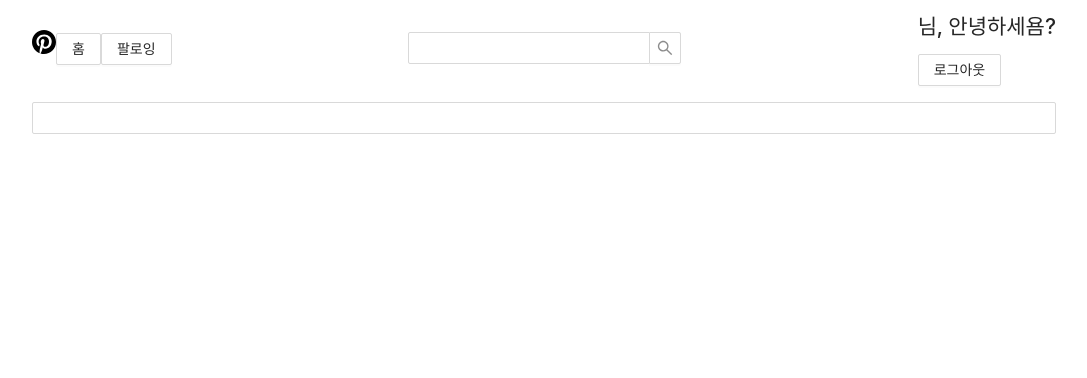
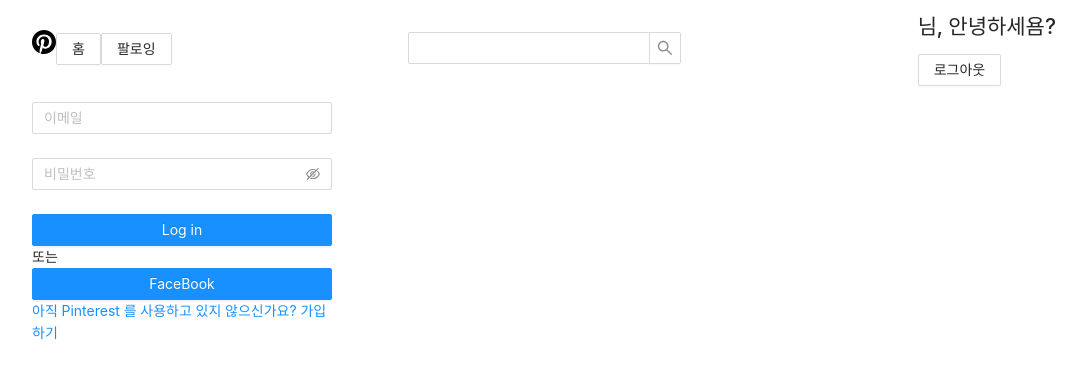
Before and after one commit to gptjddldi/Pinterest-, a React (Create React App) app in the folder frontend/: page /account/login in a window 1280 px wide. Shown: the top 378 px of the page, without its empty margins (96-1183 px from the left). Built offline with nearby package versions, Linux system fonts and the light colour scheme.

Commit message:
Login, Signup Page 구현

```diff
--- a/frontend/src/components/routings/LoginRequiredRouter.js
+++ b/frontend/src/components/routings/LoginRequiredRouter.js
@@ -10,7 +10,11 @@
         <Route {...kwargs} render={props =>
             isAuth
             ? <C {...props}/>
-            : <Redirect to={'account/login'}/>
+            : <Redirect to={{
+                    pathname: '/account/login',
+                    state: {from: props.location}
+                }}/>
+
         }/>
     )
 }
--- a/frontend/src/pages/Home.js
+++ b/frontend/src/pages/Home.js
@@ -1,13 +1,10 @@
 import React from 'react'
 import PostList from "../components/PostList";
-import AuthModal from "../components/AuthModal";
 
 export default function Home() {
     return(
         <div>
-            <AuthModal/>
             <PostList/>
-
         </div>
     )
 }
--- a/frontend/src/pages/account/login.js
+++ b/frontend/src/pages/account/login.js
@@ -1,10 +1,82 @@
-import React from 'react'
-import {Input} from "antd";
+import React, {useState} from 'react'
+import {Button, Form, Input, Modal} from "antd";
+import {useDispatch} from "react-redux";
+import {login} from "../../actions/userAction";
+import Axios from "axios";
+import {Link, useHistory, useLocation} from "react-router-dom";
+import './login.scss'
+
+const layout = {
+    labelCol: { span: 8 },
+    wrapperCol: { span: 16 },
+};
+const tailLayout = {
+    wrapperCol: { offset: 8, span: 16 },
+};
 
 export default function Login() {
-    return  (
+
+    const history = useHistory()
+    const location = useLocation()
+
+    const dispatch = useDispatch()
+    const onLogin = (data) => dispatch(login(data));
+
+    const {from: loginRedirectUrl} = location.state || {from: {pathname: "/"}}
+
+
+    const Login = (values) => {
+        async function fn() {
+            const {email, password} = values;
+            const data = {email, password}
+            try{
+                console.log(data)
+                const apiRoot = "http://localhost:8000/account/login/"
+                const response = await Axios.post(apiRoot, data)
+                console.log(response)
+                onLogin(response.data)
+            }
+            catch (err){
+                console.log(err)
+            }
+            history.push(loginRedirectUrl)
+        }
+        fn()
+    }
+
+    return (
         <div>
-            <Input />
+            <Form
+                name="normal_login"
+                className="login-form"
+                initialValues={{ remember: true }}
+                onFinish={Login}
+            >
+                <Form.Item
+                    name="email"
+                    rules={[{ required: true, message: '이메일을 빠뜨리셨어요!' }]}
+
+                >
+                    <Input placeholder="이메일" />
+                </Form.Item>
+
+                <Form.Item
+                    name="password"
+                    rules={[{ required: true, message: '비밀번호를 입력해주세요.' }]}
+                >
+                    <Input.Password placeholder="비밀번호"/>
+                </Form.Item>
+                <Form.Item>
+                    <Button type="primary" htmlType="submit" className="login-form-button">
+                        Log in
+                    </Button>
+                    <div>또는</div>
+                    <Button type="primary" htmlType="submit" className="login-form-button">
+                        FaceBook
+                    </Button>
+                    <Link to={"/account/signup"}>아직 Pinterest 를 사용하고 있지 않으신가요? 가입하기</Link>
+                </Form.Item>
+            </Form>
         </div>
     )
 }
--- /dev/null
+++ b/frontend/src/pages/account/login.scss
@@ -0,0 +1,13 @@
+.login-form {
+  max-width: 300px;
+
+}
+.login-form-forgot {
+  float: right;
+}
+.login-form-forgot {
+  float: left;
+}
+.login-form-button {
+  width: 100%;
+}
--- a/frontend/src/pages/account/signup.js
+++ b/frontend/src/pages/account/signup.js
@@ -1,5 +1,72 @@
-import React from 'react'
+import React, {useState} from 'react'
+import {useDispatch} from "react-redux";
+import {login} from "../../actions/userAction";
+import Axios from "axios";
+import {Button, Form, Input, Modal} from "antd";
+import {Link, useHistory} from "react-router-dom";
+import './login.scss'
 
 export default function Signup() {
-    return  <div>Signup</div>
+    const history = useHistory()
+
+    const Signup = (values) => {
+        async function fn() {
+            const {email, username, password} = values;
+            const data = {email, username, password}
+            try{
+                console.log(data)
+                const apiRoot = "http://localhost:8000/account/signup/"
+                const response = await Axios.post(apiRoot, data)
+                console.log(response)
+            }
+            catch (err){
+                console.log(err)
+            }
+            history.push('/account/login')
+        }
+        fn()
+    }
+
+    return (
+        <div>
+            <Form
+                name="normal_login"
+                className="login-form"
+                initialValues={{ remember: true }}
+                onFinish={Signup}
+            >
+                <Form.Item
+                    name="email"
+                    rules={[{ required: true, message: '이메일을 빠뜨리셨어요!' }]}
+
+                >
+                    <Input placeholder="이메일" />
+                </Form.Item>
+                <Form.Item
+                    name="username"
+                    rules={[{ required: true, message: '사용자 이름을 입력해주세요.' }]}
+
+                >
+                    <Input placeholder="사용자 이름" />
+                </Form.Item>
+                <Form.Item
+                    name="password"
+                    rules={[{ required: true, message: '비밀번호를 입력해주세요.' }]}
+                >
+                    <Input.Password placeholder="비밀번호"/>
+                </Form.Item>
+
+                <Form.Item>
+                    <Button type="primary" htmlType="submit" className="login-form-button">
+                        Sign up
+                    </Button>
+                    <div>또는</div>
+                    <Button type="primary" htmlType="submit" className="login-form-button">
+                        FaceBook
+                    </Button>
+                    <Link to={"/account/login"}>이미 회원이신가요? 로그인하기</Link>
+                </Form.Item>
+            </Form>
+        </div>
+    )
 }
```
